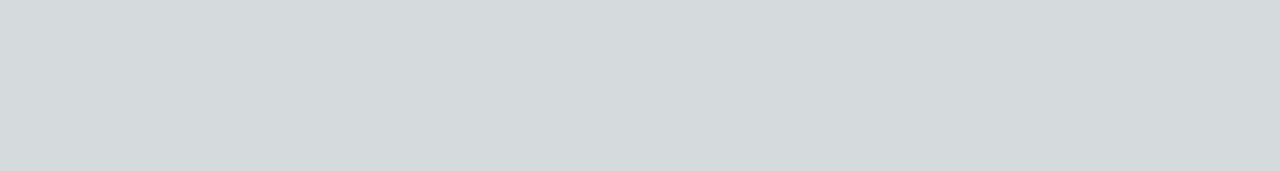
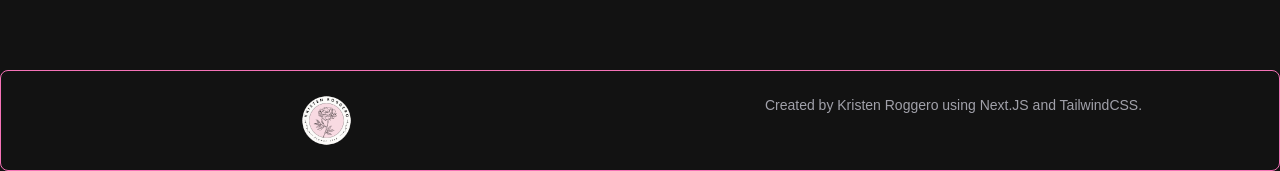
Before and after one commit to HazelWebDev/Personal_Portfolio_NextJS, a Next.js app in the folder my-app/: page / in a window 1280 px wide. Shown: the part 2327-2498 px from the top of the page. Before the commit the page ends 2297 px from the top, so only its background shows below. Built offline with nearby package versions, Linux system fonts and the light colour scheme; a web font is replaced by a local one.

Commit message:
added footer and applied styles

```diff
--- /dev/null
+++ b/my-app/components/Footer.jsx
@@ -0,0 +1,24 @@
+import React from "react";
+import Image from "next/image";
+
+const Footer = () => {
+  return (
+    <footer className="footer border border-top border-primary rounded-lg text-dark mt-12">
+      <div className="grid grid-cols-2 sm:justify-items-center px-3 py-3">
+        <Image
+          className=""
+          src="/FlowerLogo3.png"
+          alt="FlowerLogo"
+          width={75}
+          height={75}
+        />
+
+        <p className="text-zinc-400 m-3 text-sm">
+          Created by Kristen Roggero using Next.JS and TailwindCSS.
+        </p>
+      </div>
+    </footer>
+  );
+};
+
+export default Footer;
--- a/my-app/components/Navbar.jsx
+++ b/my-app/components/Navbar.jsx
@@ -3,7 +3,6 @@ import React, { useState } from "react";
 import Link from "next/link";
 
 import { Bars3Icon, XMarkIcon } from "@heroicons/react/24/solid";
-import MenuOverlay from "./MenuOverlay";
 import Image from "next/image";
 
 const navLinks = [
--- a/my-app/components/ProjectCard.jsx
+++ b/my-app/components/ProjectCard.jsx
@@ -6,7 +6,7 @@ const ProjectCard = ({ imgUrl, title, gitUrl, description }) => {
   return (
     <div>
       <div
-        className="h-52 md:h-72 rounded-t-xl relative group"
+        className="h-52 md:h-72 rounded-t-xl relative group mt-6"
         style={{ background: `url(${imgUrl})`, backgroundSize: "cover" }}
       >
         <div className="overlay items-center justify-center absolute top-0 left-0 w-full h-full bg-[#181818] bg-opacity-0 hidden group-hover:flex group-hover:bg-opacity-80 transition-all duration-500 ">
--- a/my-app/components/ProjectSection.jsx
+++ b/my-app/components/ProjectSection.jsx
@@ -28,7 +28,7 @@ const projectsData = [
 const ProjectSection = () => {
   return (
     <>
-      <h2 className="text-4xl font-bold text-pink-400 mb-4 border-b border-secondary border-3 sm:text-lg sm:text-center">
+      <h2 className="text-4xl text-center font-bold text-primary mb-12 border-b border-secondary">
         Some of my projects
       </h2>
       <div>
--- a/my-app/src/app/page.js
+++ b/my-app/src/app/page.js
@@ -1,19 +1,19 @@
 import AboutSection from "../../components/AboutSection";
 import HeroSection from "../../components/HeroSection";
 import ProjectSection from "../../components/ProjectSection";
+import Footer from "../../components/Footer";
 
 export default function Home() {
   return (
     <main className="flex min-h-screen flex-col bg-[#121212]">
-      <link rel="icon" href="/favicon.ico" sizes="any" />
+      <link rel="icon" href="/FlowerLogo3.png" sizes="any" />
 
       <div className="container mt-24 mx-auto px-12 py-4">
         <HeroSection />
         <AboutSection />
         <ProjectSection />
-        {/* <EmailSection /> */}
       </div>
-      {/* <Footer /> */}
+      <Footer />
     </main>
   );
 }
--- a/my-app/src/app/pages/Resume.jsx
+++ /dev/null
@@ -1 +0,0 @@
-<h1>Hello</h1>;
```
